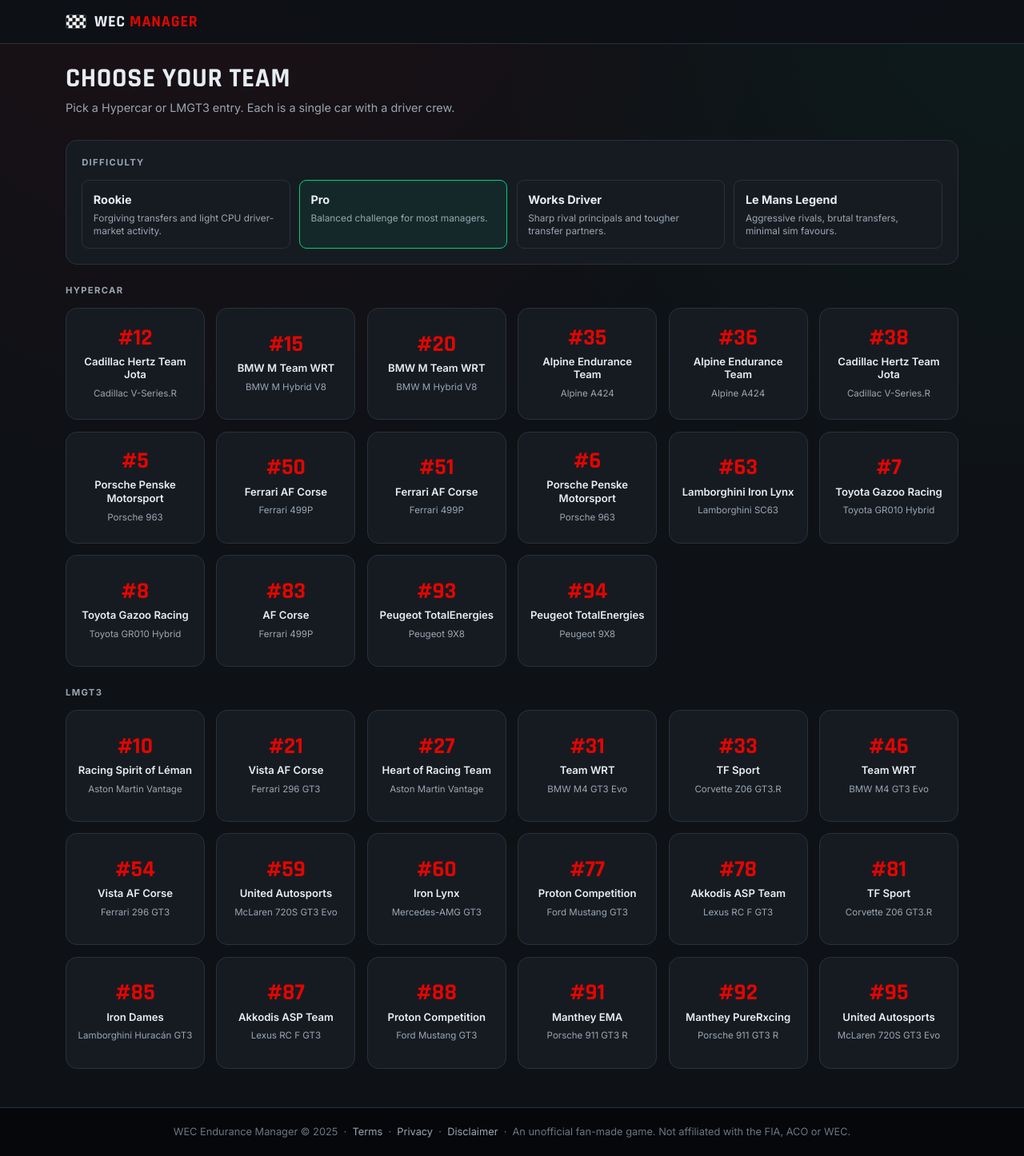
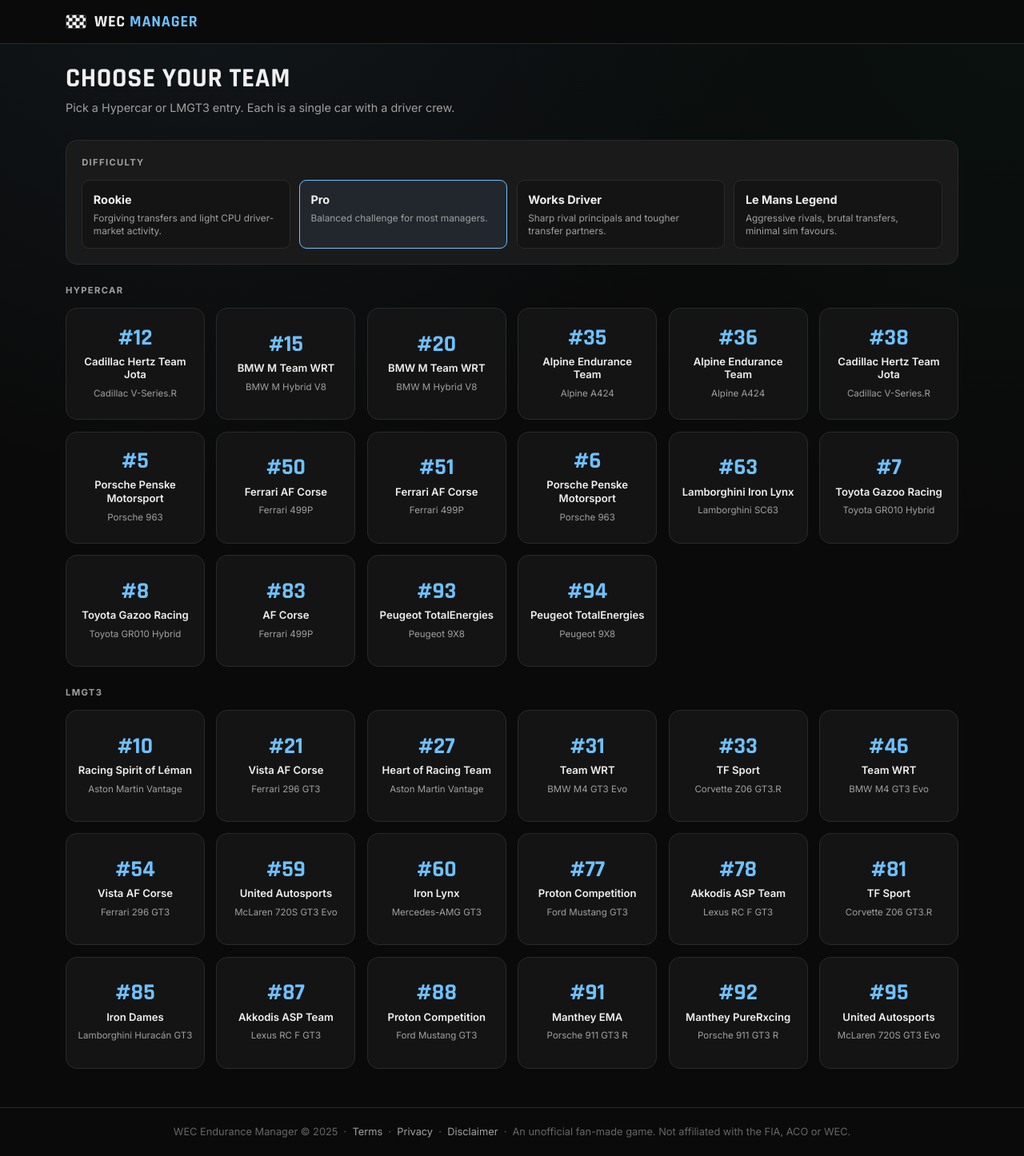
Before and after one commit to xandermckie/wec-endurance-manager, a Flask app: page /choose-team in a window 1280 px wide. Shown: the whole page at 80% size. Run offline with Flask 3, Linux system fonts and the light colour scheme.

Commit message:
Update WEC CSS styles for improved design consistency and accessibility
- Refined color palette with a focus on dark base and light blue accents
- Adjusted background gradients and hover states for better visual clarity
- Enhanced button and badge styles for improved user interaction
- Updated semantic color variables for better readability and contrast

```diff
--- a/static/css/wec.css
+++ b/static/css/wec.css
@@ -8,19 +8,21 @@
 *, *::before, *::after { box-sizing: border-box; }
 
 :root {
-  --bg:            #0e1116;
-  --bg2:           #161b22;
-  --surface:       #161b22;
-  --surface-hover: #1d2530;
-  --border:        #2a313c;
-  --border-bright: #3a434f;
-  --text:          #e6edf3;
-  --text-muted:    #9aa6b2;
-  --text-dim:      #6b7682;
-  --accent:        #e10600;
-  --accent-dark:   #b00500;
+  --bg:            #0a0a0a;
+  --bg2:           #141414;
+  --surface:       #1a1a1a;
+  --surface-hover: #222222;
+  --border:        #2a2a2a;
+  --border-bright: #3a3a3a;
+  --text:          #f0f0f0;
+  --text-muted:    #a0a0a0;
+  --text-dim:      #666666;
+  --accent:        #6ec1ff;
+  --accent-dark:   #4a9fe0;
   --accent2:       #00d27a;
   --gold:          #f4c542;
+  --danger:        #ff6b66;
+  --you:           #00d27a;
   --radius:        14px;
   --radius-sm:     9px;
   --radius-lg:     22px;
@@ -32,8 +34,8 @@
 body {
   font-family: 'Inter', system-ui, -apple-system, sans-serif;
   background-color: var(--bg);
-  background-image: radial-gradient(circle at 20% -10%, rgba(225,6,0,0.07), transparent 40%),
-                    radial-gradient(circle at 100% 0%, rgba(0,210,122,0.05), transparent 35%);
+  background-image: radial-gradient(circle at 20% -10%, rgba(110,193,255,0.08), transparent 40%),
+                    radial-gradient(circle at 100% 0%, rgba(0,210,122,0.04), transparent 35%);
   color: var(--text);
   min-height: 100vh;
   display: flex;
@@ -45,7 +47,7 @@
 main, nav, footer { position: relative; z-index: 1; }
 
 h1, h2, h3, h4, h5, h6 { font-weight: 700; letter-spacing: -0.01em; color: var(--text); }
-a { color: var(--accent2); }
+a { color: var(--accent); }
 
 .display-hero {
   font-family: 'Rajdhani', sans-serif;
@@ -82,7 +84,7 @@
 
 /* ── Navbar ── */
 .wec-navbar {
-  background: rgba(14,17,22,0.92);
+  background: rgba(10,10,10,0.92);
   backdrop-filter: blur(8px);
   border-bottom: 1px solid var(--border);
   padding: 0.7rem 0; position: sticky; top: 0; z-index: 100;
@@ -243,22 +245,54 @@
 .section-title { font-size: 0.7rem; font-weight: 700; text-transform: uppercase; letter-spacing: 0.12em; color: var(--text-muted); margin-bottom: 0.75rem; }
 
 /* ── News ticker ── */
-.news-ticker { background: #05070a; color: #fff; overflow: hidden; white-space: nowrap; display: flex; align-items: center; font-size: 0.82rem; border-bottom: 1px solid var(--border); }
+.news-ticker {
+  position: relative;
+  background: var(--bg);
+  color: var(--text);
+  overflow: hidden;
+  white-space: nowrap;
+  display: block;
+  font-size: 0.82rem;
+  border-bottom: 1px solid var(--border);
+}
 .news-ticker:hover .news-ticker-track { animation-play-state: paused; }
-.news-ticker-label { background: var(--accent); color: #fff; font-weight: 800; padding: 0.45rem 0.75rem; letter-spacing: 0.08em; flex-shrink: 0; font-family:'Rajdhani',sans-serif; }
-.news-ticker-track { display: inline-flex; gap: 3rem; animation: ticker-scroll 90s linear infinite; padding: 0.45rem 0; }
+.news-ticker-label {
+  position: absolute;
+  left: 0;
+  top: 0;
+  bottom: 0;
+  z-index: 2;
+  display: flex;
+  align-items: center;
+  background: var(--accent);
+  color: #041018;
+  font-weight: 800;
+  padding: 0.45rem 0.75rem;
+  letter-spacing: 0.08em;
+  font-family: 'Rajdhani', sans-serif;
+  box-shadow: 10px 0 16px -6px var(--bg);
+}
+.news-ticker-track {
+  position: relative;
+  z-index: 1;
+  display: inline-flex;
+  gap: 3rem;
+  width: max-content;
+  animation: ticker-scroll 90s linear infinite;
+  padding: 0.45rem 0;
+}
 .news-ticker-item { display: inline-block; padding-right: 3rem; }
 @keyframes ticker-scroll { 0% { transform: translateX(0); } 100% { transform: translateX(-50%); } }
 
 /* ── Footer ── */
-.footer-wec { background: #05070a; border-top: 1px solid var(--border); padding: 1.25rem 0; text-align: center; font-size: 0.8rem; color: var(--text-dim); }
+.footer-wec { background: var(--bg); border-top: 1px solid var(--border); padding: 1.25rem 0; text-align: center; font-size: 0.8rem; color: var(--text-dim); }
 .footer-wec a { color: var(--text-muted); text-decoration: none; }
 .footer-wec a:hover { color: var(--text); text-decoration: underline; }
 
 /* ── Hero / landing ── */
 .hero-section { min-height: 86vh; display: flex; flex-direction: column; align-items: center; justify-content: center; text-align: center; padding: 4rem 1rem; }
 .hero-cta-card { background: var(--surface); border: 1px solid var(--border); border-radius: var(--radius-lg); padding: 2.4rem; max-width: 480px; width: 100%; }
-.hero-eyebrow { font-family:'Rajdhani',sans-serif; letter-spacing: 0.3em; text-transform: uppercase; color: var(--accent2); font-weight: 700; font-size: 0.85rem; }
+.hero-eyebrow { font-family:'Rajdhani',sans-serif; letter-spacing: 0.3em; text-transform: uppercase; color: var(--accent); font-weight: 700; font-size: 0.85rem; }
 
 /* ── Team picker ── */
 .team-picker-grid { display: grid; grid-template-columns: repeat(auto-fill, minmax(150px, 1fr)); gap: 0.9rem; }
@@ -277,7 +311,7 @@
 .difficulty-options { display: grid; grid-template-columns: repeat(auto-fit, minmax(11rem, 1fr)); gap: 0.7rem; }
 .difficulty-option { display: flex; flex-direction: column; gap: 0.25rem; padding: 0.75rem 0.85rem; border: 1px solid var(--border); border-radius: var(--radius-sm); background: var(--bg2); cursor: pointer; transition: var(--transition); }
 .difficulty-option:hover { border-color: var(--border-bright); }
-.difficulty-option-active { border-color: var(--accent2); background: rgba(0,210,122,0.07); }
+.difficulty-option-active { border-color: var(--accent); background: rgba(110,193,255,0.08); }
 .difficulty-option input { position: absolute; opacity: 0; pointer-events: none; }
 .difficulty-option-label { font-weight: 700; font-size: 0.9rem; }
 .difficulty-option-desc { font-size: 0.74rem; color: var(--text-muted); line-height: 1.4; }
```
Also changed, not shown: other parts of static/css/wec.css (+22 -22 lines).
